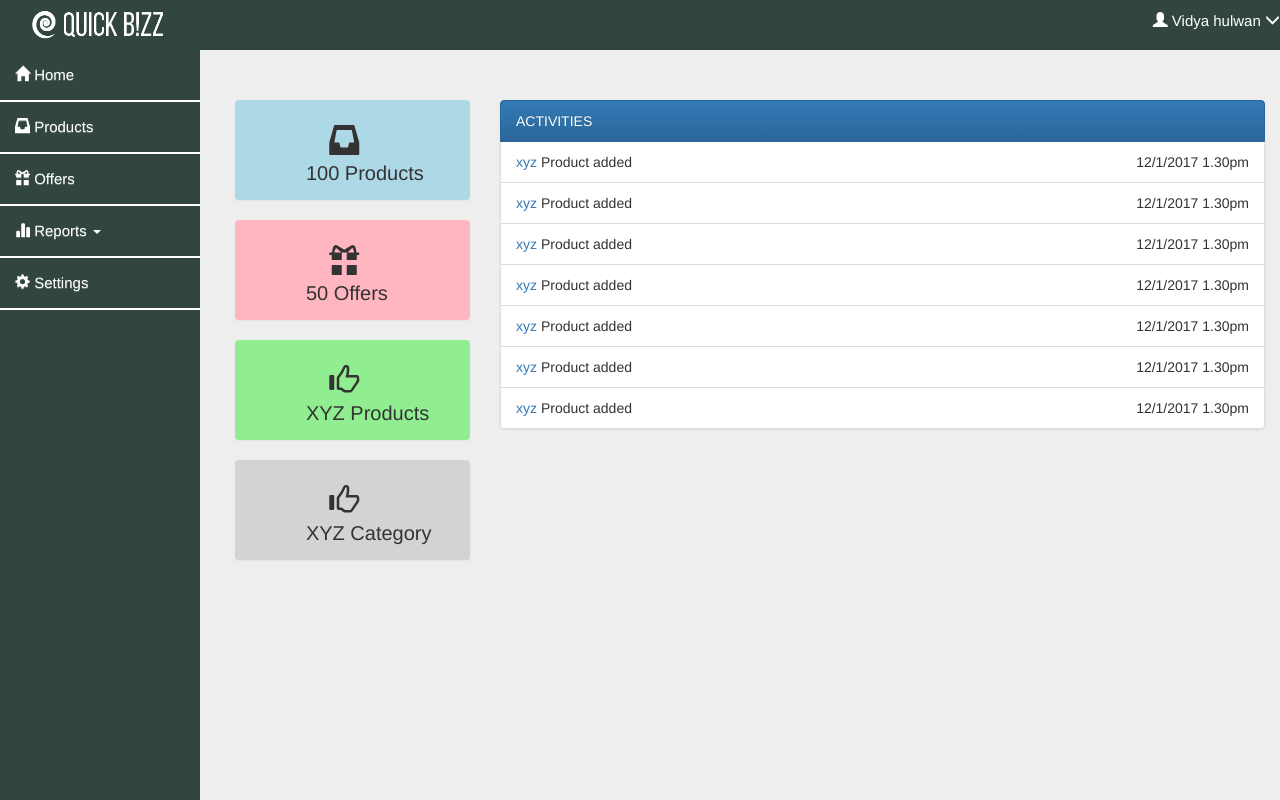
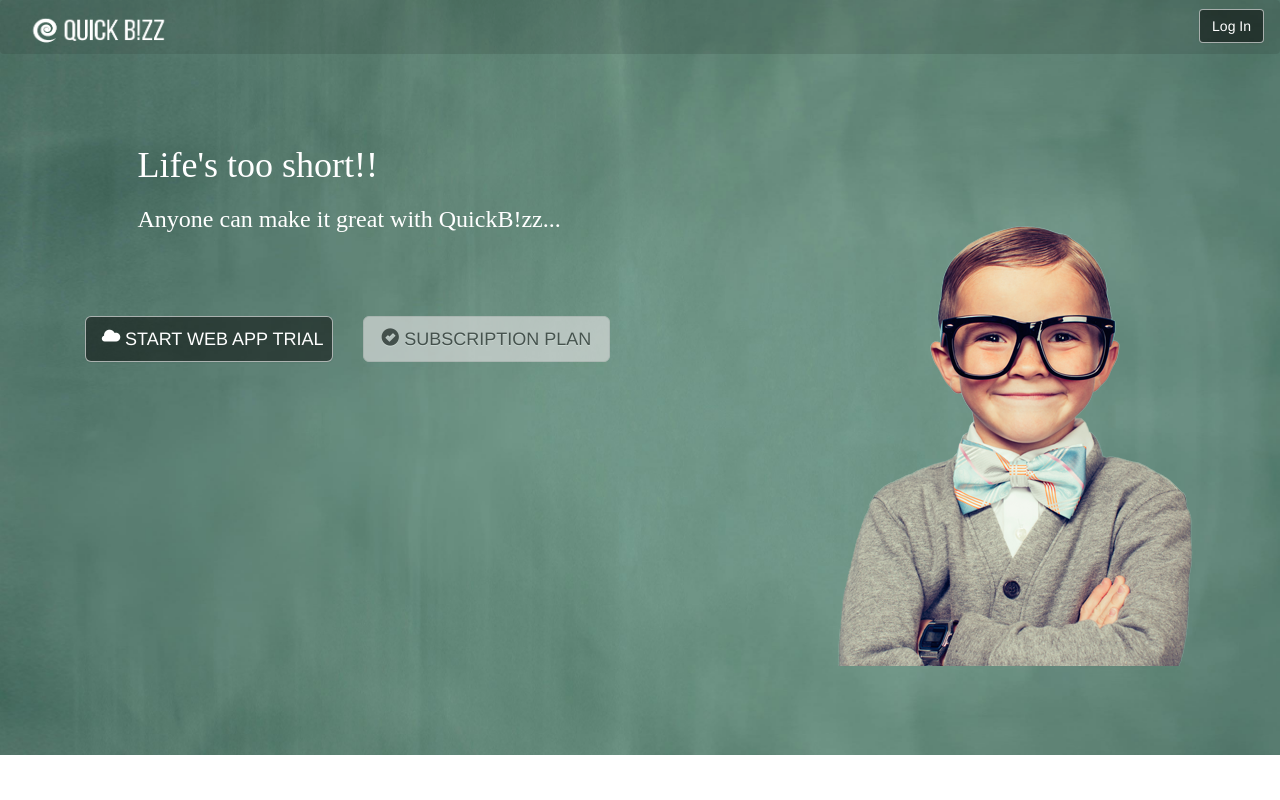
Before and after one commit to vidyah-cuelogic/Merchant_Module, a Django app: page /app1/ in a window 1280 px wide. Run offline with Django 3.2, Linux system fonts and the light colour scheme; some libraries are stand-ins or nearby versions.

Commit message:
make changes in UI

```diff
--- a/myproject1/app1/forms.py
+++ b/myproject1/app1/forms.py
@@ -7,7 +7,7 @@
 
 class SignupForm(forms.Form):
 
-    email = forms.EmailField(label='Email Address',widget=forms.TextInput(attrs={'class':'form-control','placeholder': 'Enter Email address'}))
+    email = forms.EmailField(label='Email Address',widget=forms.TextInput(attrs={'class':'form-control','placeholder': 'Enter Email address','title':'plz vidya'}))
     email1 = forms.EmailField(label='Confirm Email Address',widget=forms.TextInput(attrs={'class':'form-control','placeholder': 'Re-enter Email address'}))
     first_name = forms.CharField(label='First name',widget=forms.TextInput(attrs={'class':'form-control','placeholder': 'Enter first name'}))
     last_name=forms.CharField(label='Last name',widget=forms.TextInput(attrs={'class':'form-control','placeholder': 'Enter last name'}))
--- a/myproject1/app1/static/app1/css/base.css
+++ b/myproject1/app1/static/app1/css/base.css
@@ -4,27 +4,15 @@
     background-size: cover;
     background-repeat: no-repeat;
     color: white;
-    margin:0px;
-    padding:0px;
-}
-html{
-margin:0px;
-    padding:0px;
 }
 button
 {
 	color: white;
-	background-color:#32463f;
+}
 
-}
-button:hover{
-
-	background-color:#111815;
-  border: 2px solid black;
-}
 .logo{
   width: 172px;
-  height: 46px;
+  height: 40px;
 
 }
 nav {
@@ -32,18 +20,16 @@
   background-color: rgba(0,0,0,0.1);
 
 }
-
 .box1
 {
   padding:3%;
   background-color: rgba(0,0,0,0.1);
   margin-bottom: 30px;
 }
-
 .input-group input
 {
     height: 40px;
-
+    width: 100%;
 
 }
 .input-group span
@@ -51,11 +37,23 @@
     width: 40px;
 
 }
+.form-group
+{
+  padding-left: 9%;
+}
 input{
   color: black;
 }
 .down1
 {
-  padding-right: 30px;
-  height: 100%;
+  margin-top: 8px;
 }
+.input-group span .glyphicon{
+  color:#107360;
+}
+.size{
+  font-size: 18px;
+}
+a{
+  border-bottom-color: none;
+}
--- a/myproject1/app1/static/app1/css/home.css
+++ b/myproject1/app1/static/app1/css/home.css
@@ -1,7 +1,28 @@
+.btn{
+	    box-shadow: 0 1px 2px rgba(0,0,0,0.05);
 
+}
+.down.btn a:hover{
+	text-decoration-line:  none;
+}
+.down.btn.btn-banner{
+	background-color: rgba(0,0,0,0.5);
+    border-color: rgba(255,255,255,0.6);
+    transition-duration: 0.55s;
+
+}
+.down.btn.btn-banner:hover{
+	border-color: rgba(255,255,255,0);
+    background-color:#141c19;
+    font-weight: 400px;
+    color:white;
+
+
+}
 .center{
     margin-top: 5%;
     margin-bottom: 15%;
+
 }
 .down{
 
@@ -9,8 +30,11 @@
 }
 .title
 {
-  font-family:  "Lucida Grande";
+  font-family:"Source Sans Pro";
   padding-left: 10%;
   padding-top: 10%;
 
 }
+.boy{
+	margin-top: 25%;
+}
--- a/myproject1/app1/templates/app1/create_product.html
+++ b/myproject1/app1/templates/app1/create_product.html
@@ -67,7 +67,7 @@
     <aside>
       <ul class="nav navbar-nav side-nav">
                     <li>
-                        <a href="/app1/dashboard/"><span class="glyphicon glyphicon-home">
+                        <a href="/app1/login_firsttime/dashboard/"><span class="glyphicon glyphicon-home">
                         </span>  Home</a>
                     </li>
 
--- a/myproject1/app1/templates/app1/home.html
+++ b/myproject1/app1/templates/app1/home.html
@@ -16,24 +16,16 @@
   <link rel="stylesheet" type="text/css" href="{% static 'app1/css/base.css' %}">
 
 
-<script src='http://cdnjs.cloudflare.com/ajax/libs/jquery/2.1.3/jquery.min.js'></script>
-<script src='http://maxcdn.bootstrapcdn.com/bootstrap/3.2.0/js/bootstrap.min.js'></script>
-
-<script type="text/javascript" src="{% static 'app1/js/form_validation.js' %}"></script>
-<script src='http://cdnjs.cloudflare.com/ajax/libs/bootstrap-validator/0.4.5/js/bootstrapvalidator.min.js'></script>
-
-
-
   <title> Home page</title>
 </head>
   <body>
        <nav class="navbar ">
           <div class="container-fluid">
              <div class="navbar-header navbar-left">
-                 <img class="logo" src="{% static 'app1/images/logonew.png' %}" alt="logo" >
+                 <img class="logo down1" src="{% static 'app1/images/logonew.png' %}" alt="logo" >
              </div>
              <div class="navbar-header navbar-right">
-                <a href="login"><button type="button" class="center btn  pull-right btn-lg">Log In</button></a>
+                <a href="login"><button type="button" class="down1 down btn-banner center btn  pull-right ">Log In</button></a>
              </div>
           </div>
        </nav>
@@ -44,21 +36,22 @@
               <div class="container-fluid">
                   <div class="row">
                     <div class="col-md-12">
-                        <div class=" title">
-                              <h1 >Customer Life's too short!! </h1>
-                              <h3>Anyone can make it great with QuickBiz...</h3>
+                        <div class=" title ">
+
+                              <h1 > Life's too short!! </h1>
+                              <h3>Anyone can make it great with QuickB!zz...</h3>
                         </div>
                     </div>
                   </div>
 
                   <div class="row">
                     <div class="col-md-6">
-                        <a href="register"><button type="button" class=" down btn  btn-lg "><span class="glyphicon glyphicon-cloud">
-                        </span> Start Web App Trial       </button></a>
+                        <a href="register"><button type="button" class=" down btn-banner btn  btn-lg btn-block"><span class="glyphicon glyphicon-cloud">
+                        </span> START WEB APP TRIAL </button></a>
                     </div>
 
                     <div class="col-md-6">
-                        <button type="button" class=" down btn btn-default btn-lg  disabled "><span class="glyphicon glyphicon-ok-sign"> </span>  Subscrption Plans</button>
+                        <button type="button" class=" down btn btn-default btn-lg  disabled btn-block"><span class="glyphicon glyphicon-ok-sign"> </span> SUBSCRIPTION PLAN</button>
                     </div>
                   </div>
               </div>
--- a/myproject1/app1/urls.py
+++ b/myproject1/app1/urls.py
@@ -6,9 +6,10 @@
     url(r'^$', views.home, name='home'),
     url(r'^register/$', views.register, name='register'),
     url(r'^login/$', views.login, name='login'),
+    # url(r'^login/dashboard/$', views.dashboard, name='login'),
     url(r'^login_firsttime/$', views.login_firsttime,name='login_firsttime'),
-    url(r'^login_firsttime/login/$', views.login_firsttime,name='loginpage'),
-    url(r'^dashboard/$', views.dashboard, name='dashboard'),
+    # url(r'^login_firsttime/dashboard/$', views.dashboard, name='dashboard'),
+    url(r'^dashboard/$', views.dashboard, name='products'),
     url(r'^dashboard/products/$', views.products, name='products'),
     url(r'^dashboard/products/create_product/$', views.create_product, name='create_product'),
 ]
--- a/myproject1/app1/views.py
+++ b/myproject1/app1/views.py
@@ -11,9 +11,10 @@
 from django.http import HttpResponseRedirect
 from app1.forms import SignupForm,LoginForm,ProductForm
 from django.contrib.auth.models import User
+from django.contrib.auth.decorators import login_required
 
 def home(request):
-    return render(request,"app1/dashboard.html",{})
+    return render(request,"app1/home.html",{})
 
 
 def login(request):
@@ -24,7 +25,7 @@
         form = LoginForm(request.POST)
 
         if form.is_valid():
-
+                print("plz")
                 return render(request,"app1/dashboard.html")
         else:
                 return render(request,"app1/login.html",{'form':form})
@@ -46,9 +47,9 @@
                 subject="Welcome to QuickBizz!!!!"
                 from_email=settings.EMAIL_HOST_USER
                 to_list=[user.email,settings.EMAIL_HOST_USER]
-                send_mail(subject,'please click on following link to verify your email address: http://127.0.0.1:8002/app1/login_firsttime/?uid=%s'%(hash1),from_email,to_list,fail_silently=True)
+                send_mail(subject,'please click on following link to verify your email address: http://'+settings.HOST+'/app1/login_firsttime/?uid=%s'%(hash1),from_email,to_list,fail_silently=True)
                 messages.success(request, ' verification link has been sent to your email address')
-                return render(request,'app1/login.html')
+                return render(request,'app1/email.html')
 
             else:
 
@@ -79,12 +80,15 @@
     messages.success(request, "you have verified your email")
     return render(request,"app1/login.html",{'form':form})
 
+@login_required(login_url="/app1/login/")
 def dashboard(request):
     return render(request,"app1/dashboard.html",{})
 
+@login_required(login_url="/app1/login/")
 def products(request):
     return render(request,"app1/products.html",{})
 
+@login_required(login_url="/app1/login/")
 def create_product(request):
     form=ProductForm()
     return render(request,"app1/create_product.html",{'form':form})
--- a/myproject1/myproject1/settings.py
+++ b/myproject1/myproject1/settings.py
@@ -30,8 +30,9 @@
 
 # SECURITY WARNING: don't run with debug turned on in production!
 DEBUG = True
+HOST =  "172.21.32.78:8000"
 
-ALLOWED_HOSTS = []
+ALLOWED_HOSTS = ['dev.merchantmodule.com', '127.0.0.1', '172.21.32.78']
 
 
 # Application definition
```
Also changed, not shown: myproject1/app1/static/app1/js/login_validation.js (added, +56 -0 lines), myproject1/app1/static/app1/js/reg_validation.js (renamed from myproject1/app1/static/app1/js/form_validation.js, +13 -8 lines), myproject1/app1/templates/app1/login.html (+14 -15 lines), myproject1/app1/templates/app1/register.html (+9 -8 lines), myproject1/app1/tests.py (deleted, +0 -49 lines).
